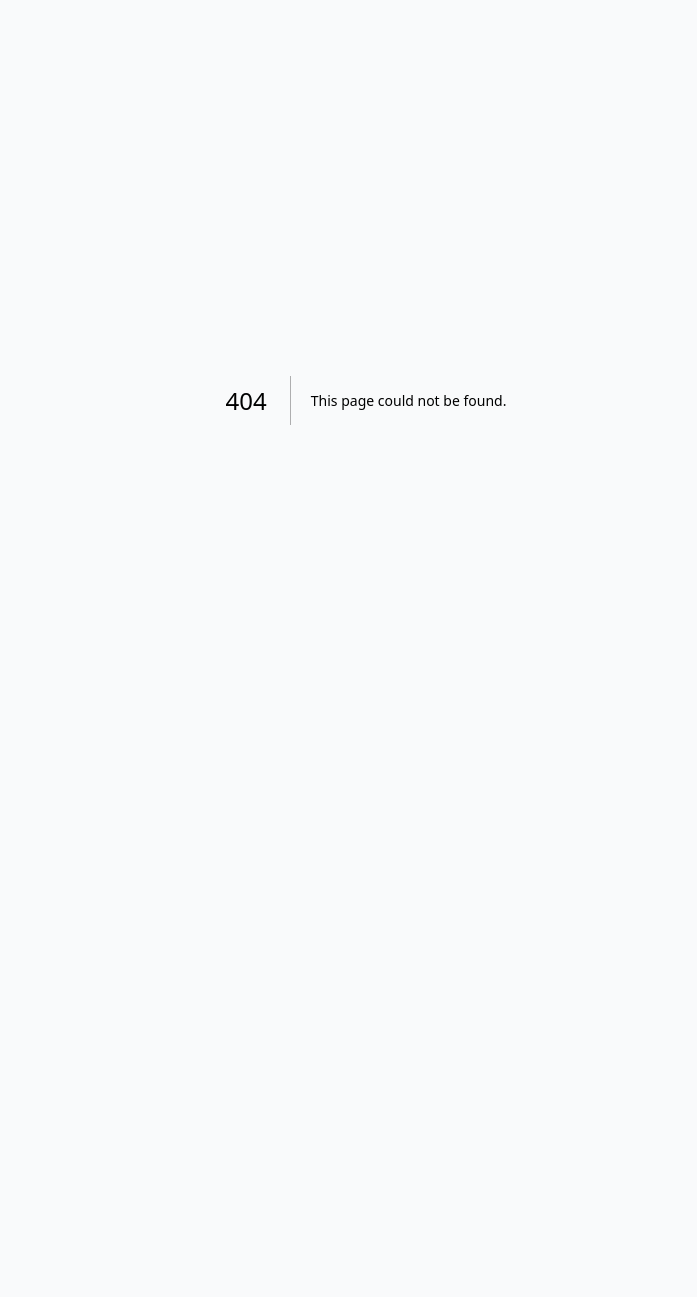
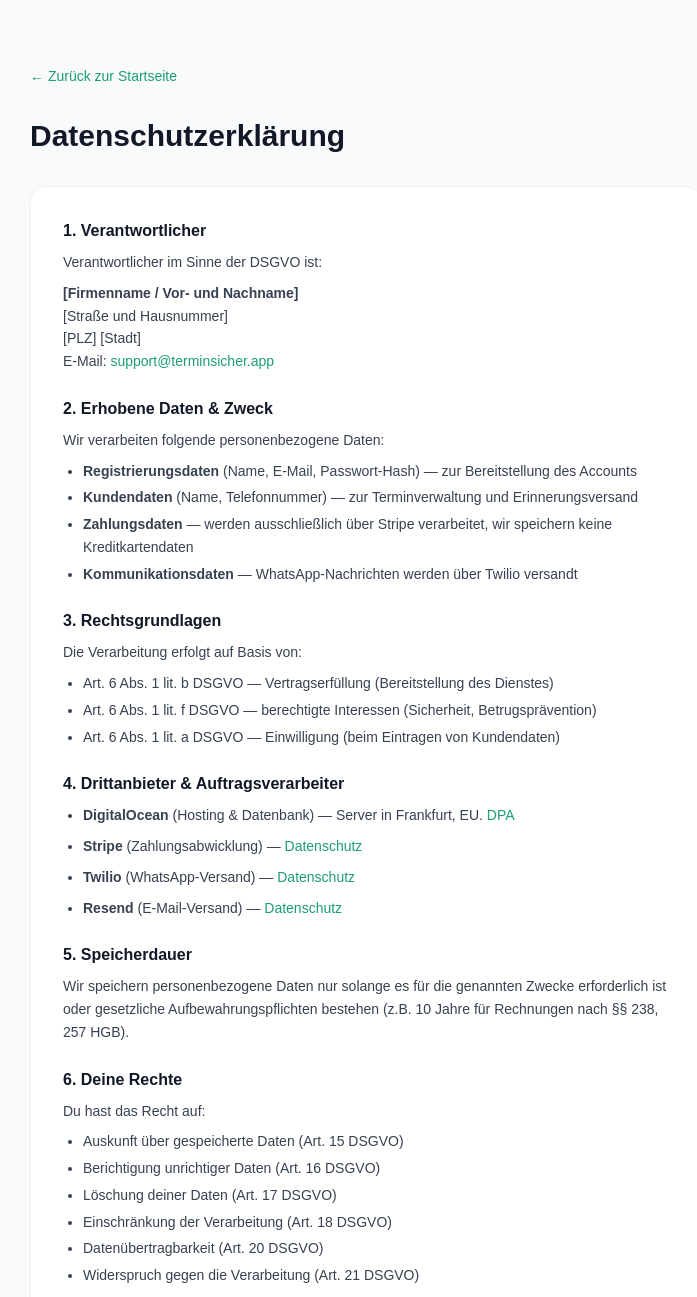
Before and after one commit to michadeag/no-show-killer, a Next.js app: page /datenschutz in a window 1280 px wide. Before the commit this address had no page. Shown: the top 1297 px of the page, without its empty margins (274-971 px from the left). Before the commit the page ends 800 px from the top, so only its background shows below. Built offline with nearby package versions, Linux system fonts and the light colour scheme.

Commit message:
feat: Impressum und Datenschutzerklärung

```diff
--- /dev/null
+++ b/app/datenschutz/page.tsx
@@ -0,0 +1,87 @@
+import Link from 'next/link'
+
+export default function DatenschutzPage() {
+  return (
+    <main className="min-h-screen bg-gray-50 py-16 px-6">
+      <div className="max-w-2xl mx-auto">
+        <Link href="/" className="text-sm text-[#1D9E75] hover:underline mb-8 inline-block">← Zurück zur Startseite</Link>
+
+        <h1 className="text-3xl font-bold text-gray-900 mb-8">Datenschutzerklärung</h1>
+
+        <div className="bg-white rounded-2xl border border-gray-100 shadow-sm p-8 space-y-6 text-gray-700 text-sm leading-relaxed">
+
+          <section className="space-y-2">
+            <h2 className="font-semibold text-gray-900 text-base">1. Verantwortlicher</h2>
+            <p>Verantwortlicher im Sinne der DSGVO ist:</p>
+            <p><strong>[Firmenname / Vor- und Nachname]</strong><br />
+            [Straße und Hausnummer]<br />
+            [PLZ] [Stadt]<br />
+            E-Mail: <a href="mailto:support@terminsicher.app" className="text-[#1D9E75]">support@terminsicher.app</a></p>
+          </section>
+
+          <section className="space-y-2">
+            <h2 className="font-semibold text-gray-900 text-base">2. Erhobene Daten & Zweck</h2>
+            <p>Wir verarbeiten folgende personenbezogene Daten:</p>
+            <ul className="list-disc pl-5 space-y-1">
+              <li><strong>Registrierungsdaten</strong> (Name, E-Mail, Passwort-Hash) — zur Bereitstellung des Accounts</li>
+              <li><strong>Kundendaten</strong> (Name, Telefonnummer) — zur Terminverwaltung und Erinnerungsversand</li>
+              <li><strong>Zahlungsdaten</strong> — werden ausschließlich über Stripe verarbeitet, wir speichern keine Kreditkartendaten</li>
+              <li><strong>Kommunikationsdaten</strong> — WhatsApp-Nachrichten werden über Twilio versandt</li>
+            </ul>
+          </section>
+
+          <section className="space-y-2">
+            <h2 className="font-semibold text-gray-900 text-base">3. Rechtsgrundlagen</h2>
+            <p>Die Verarbeitung erfolgt auf Basis von:</p>
+            <ul className="list-disc pl-5 space-y-1">
+              <li>Art. 6 Abs. 1 lit. b DSGVO — Vertragserfüllung (Bereitstellung des Dienstes)</li>
+              <li>Art. 6 Abs. 1 lit. f DSGVO — berechtigte Interessen (Sicherheit, Betrugsprävention)</li>
+              <li>Art. 6 Abs. 1 lit. a DSGVO — Einwilligung (beim Eintragen von Kundendaten)</li>
+            </ul>
+          </section>
+
+          <section className="space-y-2">
+            <h2 className="font-semibold text-gray-900 text-base">4. Drittanbieter & Auftragsverarbeiter</h2>
+            <ul className="list-disc pl-5 space-y-2">
+              <li><strong>DigitalOcean</strong> (Hosting & Datenbank) — Server in Frankfurt, EU. <a href="https://www.digitalocean.com/legal/data-processing-agreement" className="text-[#1D9E75]" target="_blank" rel="noopener noreferrer">DPA</a></li>
+              <li><strong>Stripe</strong> (Zahlungsabwicklung) — <a href="https://stripe.com/de/privacy" className="text-[#1D9E75]" target="_blank" rel="noopener noreferrer">Datenschutz</a></li>
+              <li><strong>Twilio</strong> (WhatsApp-Versand) — <a href="https://www.twilio.com/legal/privacy" className="text-[#1D9E75]" target="_blank" rel="noopener noreferrer">Datenschutz</a></li>
+              <li><strong>Resend</strong> (E-Mail-Versand) — <a href="https://resend.com/legal/privacy-policy" className="text-[#1D9E75]" target="_blank" rel="noopener noreferrer">Datenschutz</a></li>
+            </ul>
+          </section>
+
+          <section className="space-y-2">
+            <h2 className="font-semibold text-gray-900 text-base">5. Speicherdauer</h2>
+            <p>Wir speichern personenbezogene Daten nur solange es für die genannten Zwecke erforderlich ist oder gesetzliche Aufbewahrungspflichten bestehen (z.B. 10 Jahre für Rechnungen nach §§ 238, 257 HGB).</p>
+          </section>
+
+          <section className="space-y-2">
+            <h2 className="font-semibold text-gray-900 text-base">6. Deine Rechte</h2>
+            <p>Du hast das Recht auf:</p>
+            <ul className="list-disc pl-5 space-y-1">
+              <li>Auskunft über gespeicherte Daten (Art. 15 DSGVO)</li>
+              <li>Berichtigung unrichtiger Daten (Art. 16 DSGVO)</li>
+              <li>Löschung deiner Daten (Art. 17 DSGVO)</li>
+              <li>Einschränkung der Verarbeitung (Art. 18 DSGVO)</li>
+              <li>Datenübertragbarkeit (Art. 20 DSGVO)</li>
+              <li>Widerspruch gegen die Verarbeitung (Art. 21 DSGVO)</li>
+            </ul>
+            <p>Anfragen richte bitte an: <a href="mailto:support@terminsicher.app" className="text-[#1D9E75]">support@terminsicher.app</a></p>
+          </section>
+
+          <section className="space-y-2">
+            <h2 className="font-semibold text-gray-900 text-base">7. Cookies & Tracking</h2>
+            <p>Wir verwenden ausschließlich technisch notwendige Cookies (Session-Cookie für die Anmeldung). Es werden keine Tracking- oder Werbe-Cookies gesetzt. Es findet kein Einsatz von Google Analytics oder ähnlichen Diensten statt.</p>
+          </section>
+
+          <section className="space-y-2">
+            <h2 className="font-semibold text-gray-900 text-base">8. Beschwerderecht</h2>
+            <p>Du hast das Recht, dich bei einer Datenschutz-Aufsichtsbehörde zu beschweren. In Deutschland ist dies der Landesbeauftragte für den Datenschutz des jeweiligen Bundeslandes.</p>
+          </section>
+
+          <p className="text-gray-400 text-xs pt-4 border-t border-gray-100">Stand: Juni 2026</p>
+        </div>
+      </div>
+    </main>
+  )
+}
--- /dev/null
+++ b/app/impressum/page.tsx
@@ -0,0 +1,64 @@
+import Link from 'next/link'
+
+export default function ImpressumPage() {
+  return (
+    <main className="min-h-screen bg-gray-50 py-16 px-6">
+      <div className="max-w-2xl mx-auto">
+        <Link href="/" className="text-sm text-[#1D9E75] hover:underline mb-8 inline-block">← Zurück zur Startseite</Link>
+
+        <h1 className="text-3xl font-bold text-gray-900 mb-8">Impressum</h1>
+
+        <div className="bg-white rounded-2xl border border-gray-100 shadow-sm p-8 space-y-6 text-gray-700 text-sm leading-relaxed">
+
+          <section className="space-y-1">
+            <h2 className="font-semibold text-gray-900 text-base">Angaben gemäß § 5 TMG</h2>
+            <p><strong>[Firmenname / Vor- und Nachname]</strong></p>
+            <p>[Straße und Hausnummer]</p>
+            <p>[PLZ] [Stadt]</p>
+            <p>[Land]</p>
+          </section>
+
+          <section className="space-y-1">
+            <h2 className="font-semibold text-gray-900 text-base">Kontakt</h2>
+            <p>Telefon: <a href="tel:[TELEFON]" className="text-[#1D9E75]">[TELEFON]</a></p>
+            <p>E-Mail: <a href="mailto:support@terminsicher.app" className="text-[#1D9E75]">support@terminsicher.app</a></p>
+          </section>
+
+          <section className="space-y-1">
+            <h2 className="font-semibold text-gray-900 text-base">Registereintrag</h2>
+            <p>Registergericht: [z.B. Amtsgericht München]</p>
+            <p>Registernummer: [z.B. HRB 123456]</p>
+            <p className="text-gray-400 text-xs">(Nur ausfüllen wenn im Handelsregister eingetragen)</p>
+          </section>
+
+          <section className="space-y-1">
+            <h2 className="font-semibold text-gray-900 text-base">Umsatzsteuer-ID</h2>
+            <p>Umsatzsteuer-Identifikationsnummer gemäß § 27a UStG:</p>
+            <p>[USt-ID oder Steuernummer]</p>
+          </section>
+
+          <section className="space-y-1">
+            <h2 className="font-semibold text-gray-900 text-base">Verantwortlich für den Inhalt nach § 55 Abs. 2 RStV</h2>
+            <p>[Vor- und Nachname]</p>
+            <p>[Adresse wie oben]</p>
+          </section>
+
+          <section className="space-y-2">
+            <h2 className="font-semibold text-gray-900 text-base">Haftungsausschluss</h2>
+            <p>Die Inhalte dieser Website wurden mit größtmöglicher Sorgfalt erstellt. Für die Richtigkeit, Vollständigkeit und Aktualität der Inhalte können wir jedoch keine Gewähr übernehmen.</p>
+            <p>Als Diensteanbieter sind wir gemäß § 7 Abs.1 TMG für eigene Inhalte auf diesen Seiten nach den allgemeinen Gesetzen verantwortlich. Nach §§ 8 bis 10 TMG sind wir als Diensteanbieter jedoch nicht verpflichtet, übermittelte oder gespeicherte fremde Informationen zu überwachen.</p>
+          </section>
+
+          <section className="space-y-2">
+            <h2 className="font-semibold text-gray-900 text-base">Urheberrecht</h2>
+            <p>Die durch die Seitenbetreiber erstellten Inhalte und Werke auf diesen Seiten unterliegen dem deutschen Urheberrecht. Die Vervielfältigung, Bearbeitung, Verbreitung und jede Art der Verwertung außerhalb der Grenzen des Urheberrechtes bedürfen der schriftlichen Zustimmung des jeweiligen Autors bzw. Erstellers.</p>
+          </section>
+
+          <p className="text-gray-400 text-xs pt-4 border-t border-gray-100">
+            Streitschlichtung: Die Europäische Kommission stellt eine Plattform zur Online-Streitbeilegung (OS) bereit: <a href="https://ec.europa.eu/consumers/odr/" className="text-[#1D9E75]" target="_blank" rel="noopener noreferrer">https://ec.europa.eu/consumers/odr/</a>. Wir sind nicht bereit oder verpflichtet, an Streitbeilegungsverfahren vor einer Verbraucherschlichtungsstelle teilzunehmen.
+          </p>
+        </div>
+      </div>
+    </main>
+  )
+}
--- a/app/page.tsx
+++ b/app/page.tsx
@@ -234,8 +234,12 @@ export default function Home() {
       </section>
 
       {/* Footer */}
-      <footer className="py-8 px-6 text-center text-sm text-gray-400 border-t border-gray-100">
-        © 2026 No-Show-Killer · <Link href="/login" className="hover:text-gray-600">Einloggen</Link>
+      <footer className="py-8 px-6 text-center text-sm text-gray-400 border-t border-gray-100 space-y-2">
+        <p>© 2026 No-Show-Killer · <Link href="/login" className="hover:text-gray-600">Einloggen</Link></p>
+        <p className="flex justify-center gap-4">
+          <Link href="/impressum" className="hover:text-gray-600">Impressum</Link>
+          <Link href="/datenschutz" className="hover:text-gray-600">Datenschutz</Link>
+        </p>
       </footer>
     </main>
   )
```
